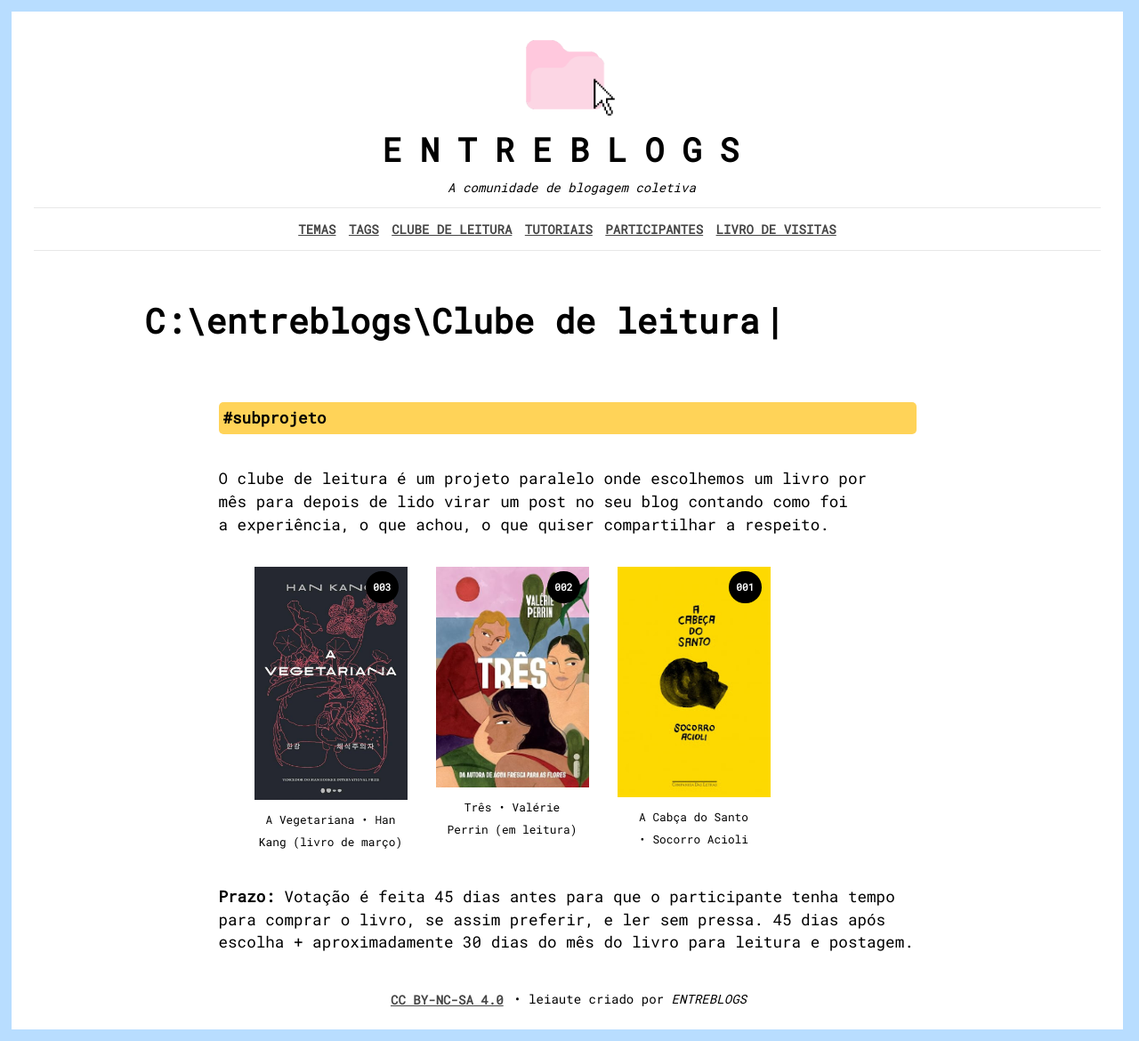
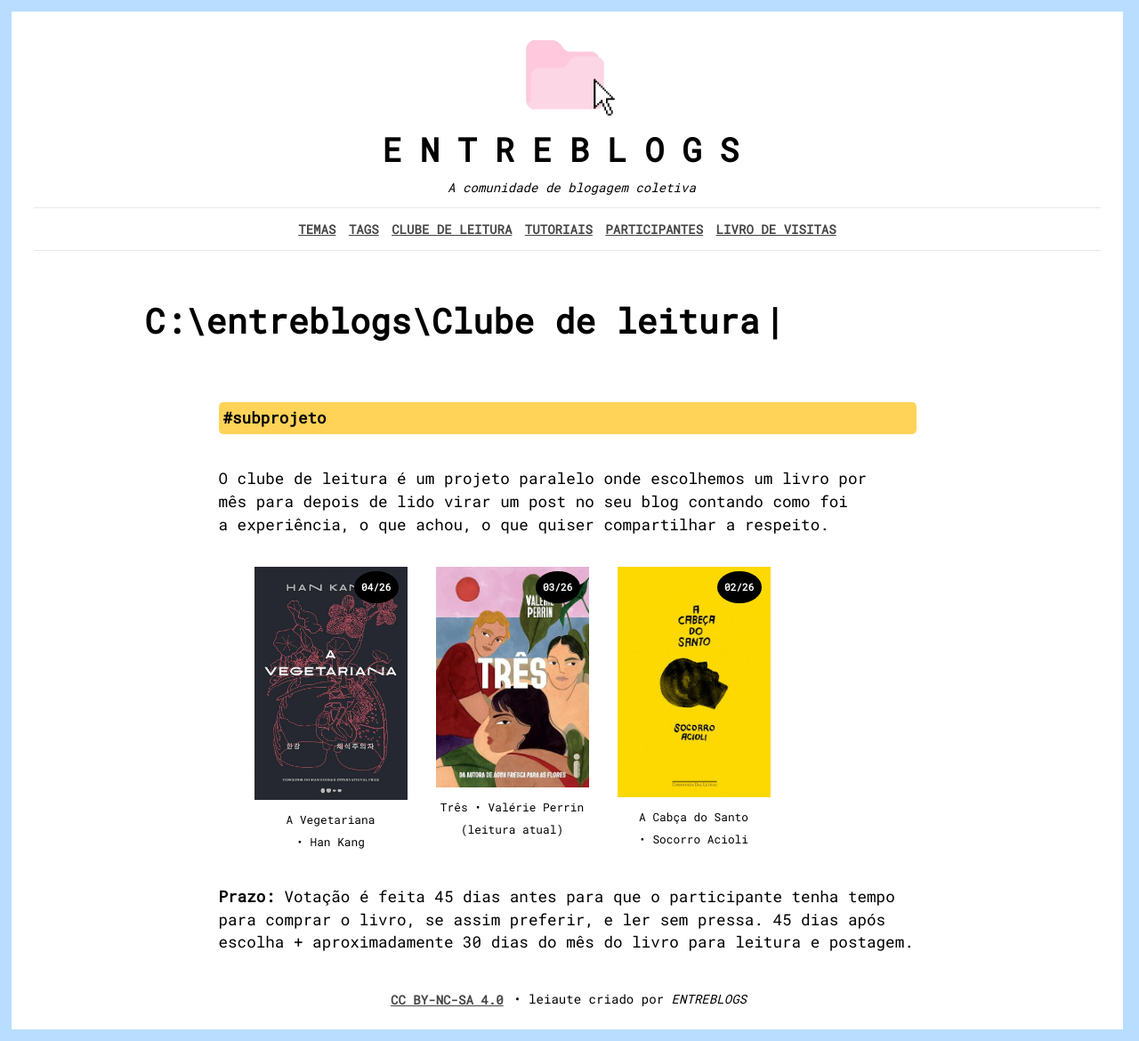
Before and after one commit to bamoretti/entreblogs, a Jekyll site: the page built from clube-de-leitura.md, in a window 1280 px wide. Shown: the whole page at 89% size. Built offline with Jekyll 4.4.1, drawn with Linux system fonts in a browser that asks for light colours; nearby versions of some CDN libraries; comment, search, counter and statistics services are not loaded.

Commit message:
Update clube-de-leitura.md

```diff
--- a/clube-de-leitura.md
+++ b/clube-de-leitura.md
@@ -9,11 +9,11 @@ O clube de leitura é um projeto paralelo onde escolhemos um livro por mês para
 
 <section class="listas-livros">
 <ul class="link-livros">
-  <li><figure class="capa-do-livro" livro-numero="003"><a href="/clube-de-leitura/a-vegetariana-han-kang"><img src="/assets/livros/a-vegetariana-han-kang.jpg"></a><figcaption>A Vegetariana • Han Kang (livro de março)
+  <li><figure class="capa-do-livro" livro-numero="04/26"><a href="/clube-de-leitura/a-vegetariana-han-kang"><img src="/assets/livros/a-vegetariana-han-kang.jpg"></a><figcaption>A Vegetariana • Han Kang
 </figcaption></figure></li>
-  <li><figure class="capa-do-livro" livro-numero="002"><a href="/clube-de-leitura/tres-valerie-perrin"><img src="/assets/livros/tres-valerie-perrin.jpg"></a><figcaption>Três • Valérie Perrin (em leitura)
+  <li><figure class="capa-do-livro" livro-numero="03/26"><a href="/clube-de-leitura/tres-valerie-perrin"><img src="/assets/livros/tres-valerie-perrin.jpg"></a><figcaption>Três • Valérie Perrin (leitura atual)
 </figcaption></figure></li>
-  <li><figure class="capa-do-livro" livro-numero="001"><a href="/clube-de-leitura/a-cabeca-do-santo-socorro-acioli"><img src="/assets/livros/a-cabeca-do-santo-socorro-acioli.jpg"></a><figcaption>A Cabça do Santo • Socorro Acioli
+  <li><figure class="capa-do-livro" livro-numero="02/26"><a href="/clube-de-leitura/a-cabeca-do-santo-socorro-acioli"><img src="/assets/livros/a-cabeca-do-santo-socorro-acioli.jpg"></a><figcaption>A Cabça do Santo • Socorro Acioli
 </figcaption></figure></li>
 </ul>
 </section>
```
